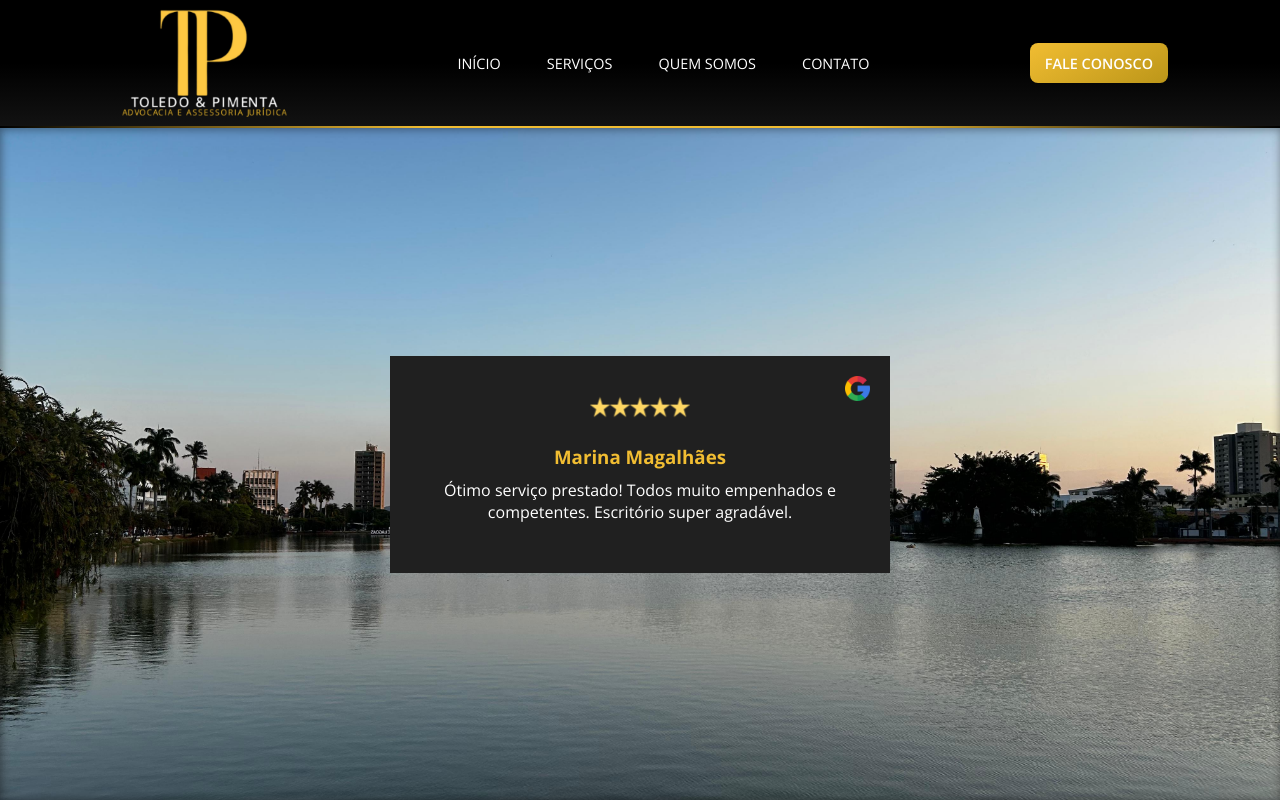
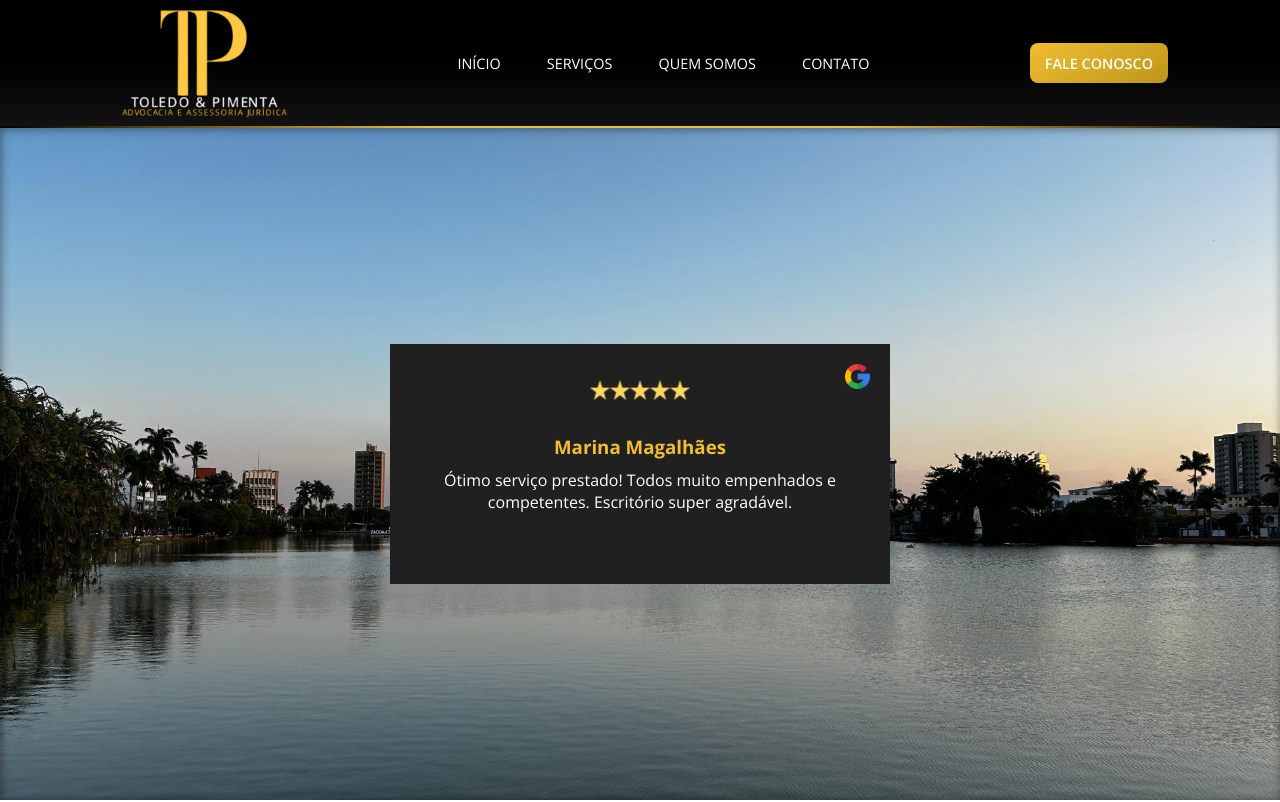
Before and after one commit to mttoledo/landingpage-advocacia, a plain HTML site: page index.html in a window 1280 px wide. Shown: the top 802 px of the page. Drawn offline with nearby package versions, Linux system fonts and the light colour scheme.

Commit message:
Improved feedback card

```diff
--- a/assets/css/style.css
+++ b/assets/css/style.css
@@ -137,17 +137,11 @@ header button:hover {
     flex-flow: column;
     align-items: center;
     width: 500px;
+    height: 240px;
     margin: auto;
-    padding: 25px 25px 50px;
     color: white;
     text-align: center;
     position: relative;
-}
-
-.header-feedback {
-    display: flex;
-    align-items: center;
-    margin: auto;
 }
 
 #logo-google {
@@ -157,13 +151,23 @@ header button:hover {
     top: 20px;
 }
 
-#feedback h3 {
-    margin: 10px 0px;
-    color: #f1bd32;
+#logo-stars {
+    position: absolute;
+    top: 20px;
+    transform: translateX(-50%);
 }
 
 #logo-google {
     width: 25px;
+}
+
+#feedback h3 {
+    color: #f1bd32;
+    padding: 90px 0px 0px;
+}
+
+#feedback p {
+    padding: 10px 20px 0px;
 }
 
 /* Configurações da Section Services */
@@ -321,7 +325,7 @@ header button:hover {
 
 #contact iframe {
     width: 70%;
-    height: 300px;
+    height: 530px;
 }
 
 .contact-info {
--- a/index.html
+++ b/index.html
@@ -24,7 +24,7 @@
             <div id="feedback">
                 <div class="header-feedback">
                     <img id="logo-google" src="assets/images/google.png" alt="">
-                    <img src="assets/images/rating.png" alt="">
+                    <img id="logo-stars" src="assets/images/rating.png" alt="">
                 </div>
                 <h3 id="review-autor">Marina Magalhães</h3>
                 <p id="review">Ótimo serviço prestado! Todos muito empenhados e competentes. Escritório super agradável.</p>
```
